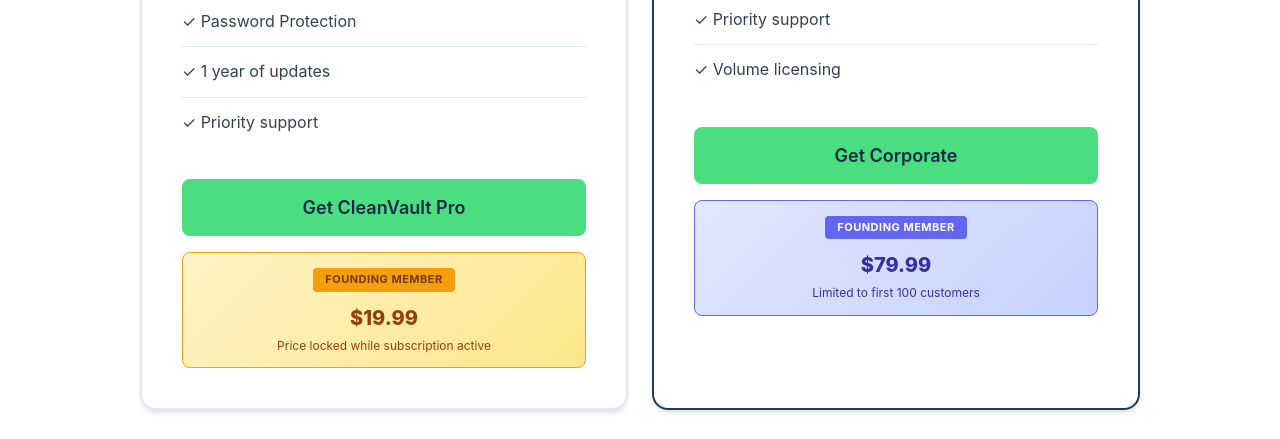
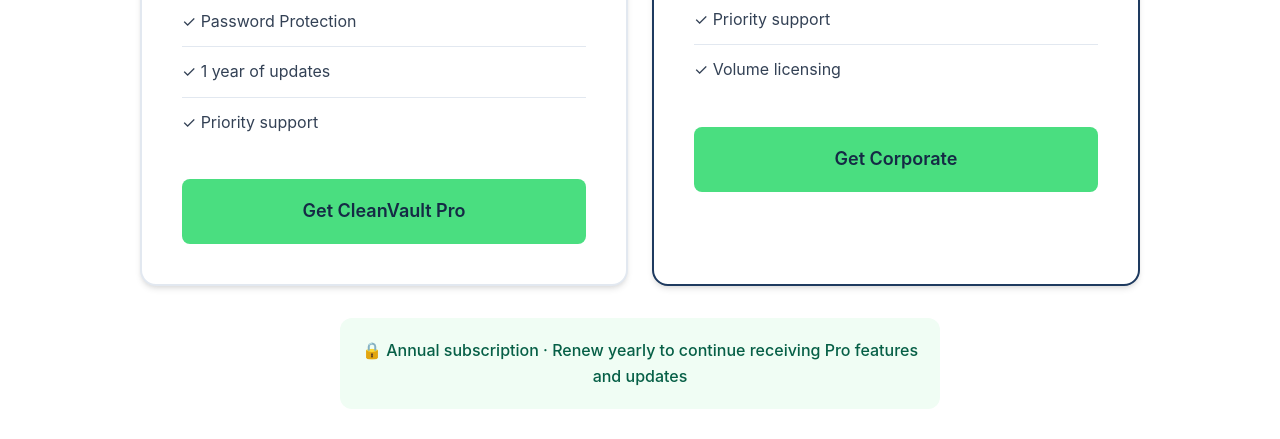
Before and after one commit to cleanvault/cleanvault.github.io, a plain HTML site: page index.html in a window 1280 px wide. Shown: the part 4021-4460 px from the top of the page. Drawn offline with Linux system fonts and the light colour scheme.

Commit message:
Production audit cleanup

```diff
--- a/index.html
+++ b/index.html
@@ -275,18 +275,9 @@
                         <li>✓ Priority support</li>
                     </ul>
 
-                    <button class="btn btn-primary btn-pricing" onclick="handleUpgrade()">
+                    <a href="https://buy.stripe.com/test_3cI6oHe1Qh1H2BwcvPaMU00" target="_blank" class="btn btn-primary btn-pricing">
                         Get CleanVault Pro
-                    </button>
-
-                    <!-- Founding Member Ribbon -->
-                    <div class="founding-ribbon">
-                        <span class="founding-ribbon-label">Founding Member</span>
-                        <div class="founding-ribbon-content">
-                            <span class="founding-price">$19.99</span>
-                            <span class="founding-note">Price locked while subscription active</span>
-                        </div>
-                    </div>
+                    </a>
                 </div>
 
                 <!-- Corporate Plan -->
@@ -309,18 +300,9 @@
                         <li>✓ Volume licensing</li>
                     </ul>
 
-                    <button class="btn btn-primary btn-pricing" onclick="handleUpgrade()">
+                    <a href="https://buy.stripe.com/test_28E28r2j85iZ2BwbrLaMU01" target="_blank" class="btn btn-primary btn-pricing">
                         Get Corporate
-                    </button>
-
-                    <!-- Corporate Founding Member Ribbon -->
-                    <div class="founding-ribbon corporate-ribbon">
-                        <span class="founding-ribbon-label">Founding Member</span>
-                        <div class="founding-ribbon-content">
-                            <span class="founding-price">$79.99</span>
-                            <span class="founding-note">Limited to first 100 customers</span>
-                        </div>
-                    </div>
+                    </a>
                 </div>
             </div>
 
--- a/js/redact.js
+++ /dev/null
@@ -1 +0,0 @@
-// This file is intentionally empty - PDF Redaction was replaced with Batch Processing
```
Also changed, not shown: 1 other file.
